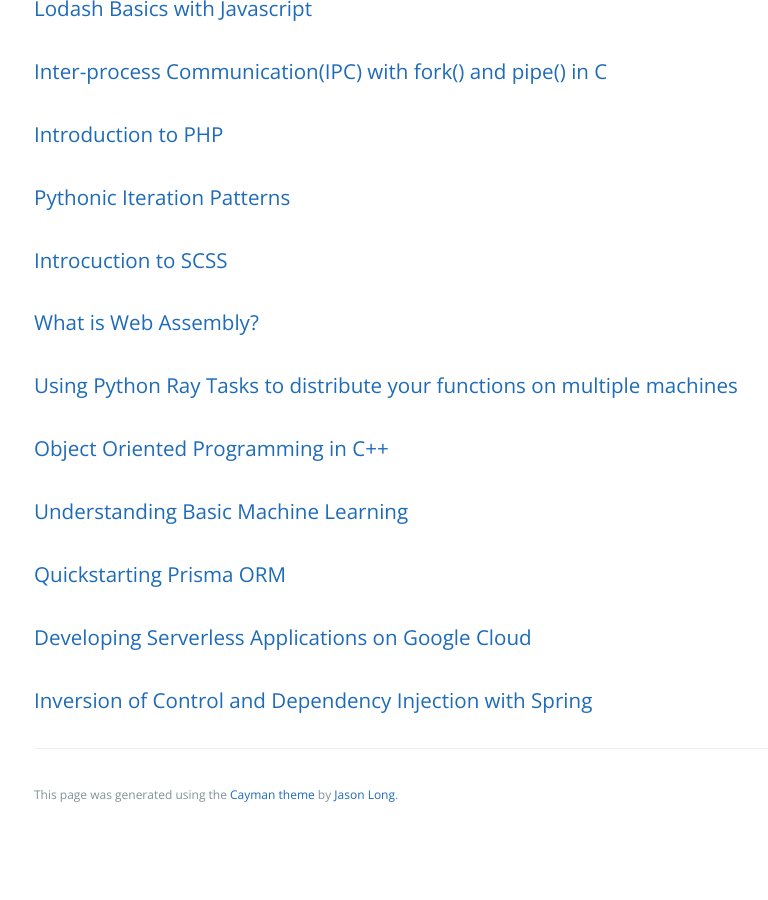
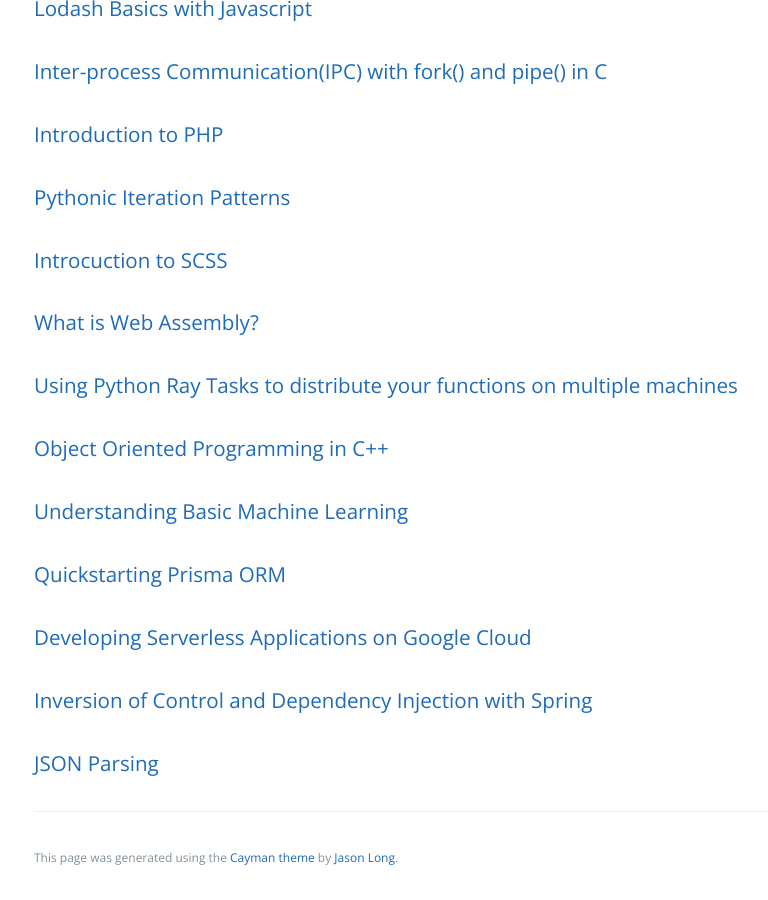
Before and after one commit to learning-software-engineering/learning-software-engineering.github.io, a Jekyll site: the page built from Topics/Tech_Stacks.md, in a window 1280 px wide and 900 px high, scrolled down 4001 px. Shown: the whole window, without its empty margins (190-958 px from the left). Built offline with Jekyll 4.4.1, drawn with Linux system fonts in a browser that asks for light colours; our own code applies the rules of GitHub Pages for plain Markdown files; before the commit the page ends 4838 px from its top, so only the background shows below that.

Commit message:
Update Tech_Stacks.md add redirect link for JSON Parsing File

```diff
--- a/Topics/Tech_Stacks.md
+++ b/Topics/Tech_Stacks.md
@@ -137,3 +137,5 @@
 ### [Developing Serverless Applications on Google Cloud](./Tech_Stacks/Google_Cloud.md)
 
 ### [Inversion of Control and Dependency Injection with Spring](./Tech_Stacks/SpringIoC.md)
+
+### [JSON Parsing](./Tech_Stacks/JsonParsing.md)
```
